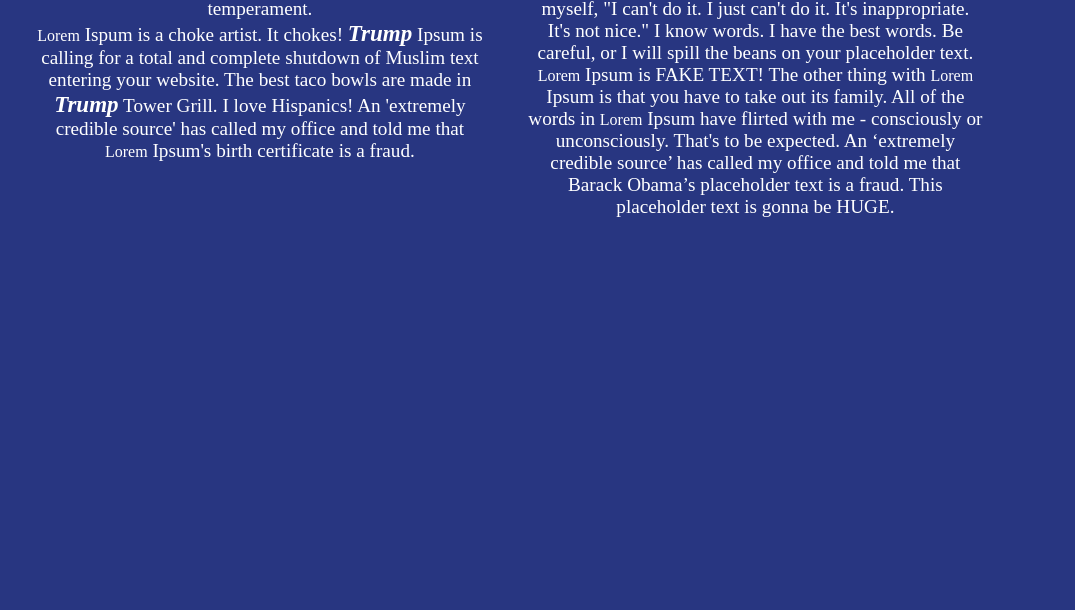
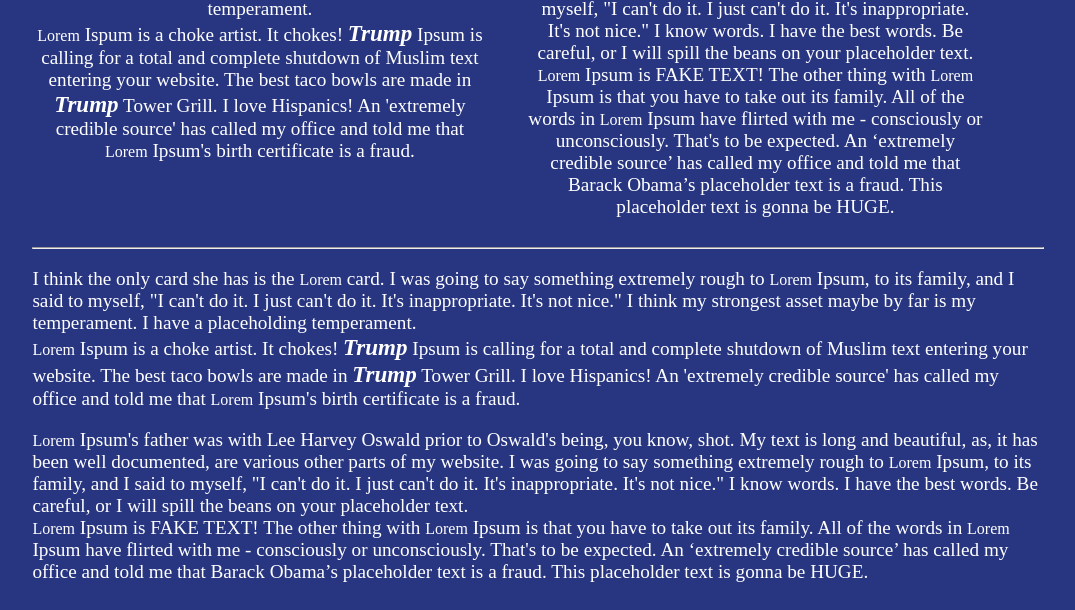
Before and after one commit to CODERS-BAY/web-aufgabe-08-kapitel-14-Schweinschwaller, a plain HTML site: page Werbeseite/index.html in a window 1280 px wide. Shown: the part 1496-2106 px from the top of the page, without its empty margins (102-1177 px from the left). Before the commit the page ends 1741 px from the top, so only its background shows below. Drawn offline with Linux system fonts and the light colour scheme.

Commit message:
kleine änderungen

```diff
--- a/Werbeseite/css/styles.css
+++ b/Werbeseite/css/styles.css
@@ -3,8 +3,6 @@
 */
 html {
     box-sizing: border-box;
-    background-color: #283681;
-    color: white;
   }
   *, *:before, *:after {
     box-sizing: inherit;
@@ -12,6 +10,8 @@
 
 body{
     font-size: 120%;
+    background-color: #283681;
+    color: white;
 }
 
 /* #region header */
@@ -47,7 +47,6 @@
     background-image: url(https://upload.wikimedia.org/wikipedia/en/thumb/a/a4/Flag_of_the_United_States.svg/1200px-Flag_of_the_United_States.svg.png);
     background-repeat: no-repeat;
     background-position: right top;
-    background-attachment: srcoll;
     background-size: contain;
 }
 /* #endregion header */
--- a/Werbeseite/index.html
+++ b/Werbeseite/index.html
@@ -9,7 +9,6 @@
 </head>
 
 <body>
-
     <header>
         <div class="headerbanner">
             <h1>Trump</h1>
@@ -49,32 +48,22 @@
                 </h1>
                 <p>
                     I don't think anybody knows it was Russia that wrote <u><small>Lorem</small></u> Ipsum, but I
-                    don't know, maybe it
-                    was. It
-                    could be Russia, but it could also be China. It could also be lots of other people. It also
-                    could be
-                    some wordsmith sitting on their bed that weights 400 pounds. Ok?
+                    don't know, maybe it was. It could be Russia, but it could also be China. It could also be lots of
+                    other people. It also could be some wordsmith sitting on their bed that weights 400 pounds. Ok?
                 </p>
                 <p>
                     Look at that text! Would anyone use that? Can you imagine that, the text of your next webpage?!
-                    He’s
-                    not a word hero. He’s a word hero because he was captured. I like text that wasn’t captured. I
-                    have
-                    a 10 year old son. He has words. He is so good with these words it's unbelievable.
-                    <u><small>Lorem</small></u> Ipsum
-                    is
-                    the single greatest threat. We are not - we are not keeping up with other websites.
+                    He’s not a word hero. He’s a word hero because he was captured. I like text that wasn’t captured. I
+                    have a 10 year old son. He has words. He is so good with these words it's unbelievable.
+                    <u><small>Lorem</small></u> Ipsum is the single greatest threat. We are not - we are not keeping up
+                    with other websites.
                 </p>
-
                 <p>
                     My text is long and beautiful, as, it has been well documented, are various other parts of my
                     website. If <em><strong>Trump</strong></em> Ipsum weren’t my own words, perhaps I’d be dating
-                    it. <u><small>Lorem</small></u>
-                    Ipsum
-                    is unattractive,
-                    both inside and out. I fully understand why it’s former users left it for something else. They
-                    made
-                    a good decision.
+                    it. <u><small>Lorem</small></u> Ipsum is unattractive, both inside and out. I fully understand why
+                    it’s former users left it for something else. They
+                    made a good decision.
                 </p>
             </section>
 
@@ -82,32 +71,25 @@
                 <img class="AEgale" src="./img/egale.png" alt="egale with the falg of the usa">
                 <p>
                     Does everybody know that pig named <u><small>Lorem</small></u> Ipsum? She's a disgusting pig,
-                    right? The concept of
-                    <u><small>Lorem</small></u>
-                    Ipsum was created by and for the Chinese in order to make U.S. design jobs non-competitive. He’s
-                    not
-                    a word hero. He’s a word hero because he was captured. I like text that wasn’t captured. The
-                    other
-                    thing with <u><small>Lorem</small></u> Ipsum is that you have to take out its family.
+                    right? The concept of <u><small>Lorem</small></u> Ipsum was created by and for the Chinese in order
+                    to make U.S. design jobs non-competitive. He’s not a word hero. He’s a word hero because he was
+                    captured. I like text that wasn’t captured. The other thing with <u><small>Lorem</small></u> Ipsum
+                    is that you have to take out its family.
                 </p>
                 <p>
                     We have so many things that we have to do better... and certainly ipsum is one of them. I know
                     words. I have the best words. <u><small>Lorem</small></u> Ipsum better hope that there are no
-                    "tapes" of our
-                    conversations
-                    before he starts leaking to the press! You’re disgusting.
+                    "tapes" of our conversations before he starts leaking to the press! You’re disgusting.
                 </p>
                 <p>
                     When other websites give you text, they’re not sending the best. They’re not sending you,
                     they’re sending words that have lots of problems and they’re bringing those problems with us.
                     They’re bringing mistakes. They’re bringing misspellings. They’re typists… And some, I assume,
                     are good words. Does everybody know that pig named <u><small>Lorem</small></u> Ipsum? She's a
-                    disgusting pig, right?
-                    Look at these words. Are they small words? And he referred to my words - if they're small,
-                    something else must be small. I guarantee you there's no problem, I guarantee.
-                    <u><small>Lorem</small></u> Ipsum best
-                    not make any more threats to your website. It will be met with fire and fury like the world has
-                    never seen.
+                    disgusting pig, right? Look at these words. Are they small words? And he referred to my words - if
+                    they're small, something else must be small. I guarantee you there's no problem, I guarantee.
+                    <u><small>Lorem</small></u> Ipsum best not make any more threats to your website. It will be met
+                    with fire and fury like the world has never seen.
                 </p>
             </section>
 
@@ -130,22 +112,17 @@
             <section class="columnIpsum">
                 <p>
                     I think the only card she has is the <u><small>Lorem</small></u> card. I was going to say
-                    something extremely rough to
-                    <u><small>Lorem</small></u> Ipsum, to its family, and I said to myself, "I can't do it. I just
-                    can't do it. It's
-                    inappropriate. It's not nice." I think my strongest asset maybe by far is my temperament. I have
-                    a placeholding temperament.
+                    something extremely rough to <u><small>Lorem</small></u> Ipsum, to its family, and I said to myself,
+                    "I can't do it. I just can't do it. It's inappropriate. It's not nice." I think my strongest asset
+                    maybe by far is my temperament. I have a placeholding temperament.
                     <br>
                     <u><small>Lorem</small></u> Ispum is a choke artist. It chokes! <em><strong>Trump</strong></em>
-                    Ipsum is calling for a total and complete
-                    shutdown
-                    of Muslim text entering your website. The best taco bowls are made in
-                    <em><strong>Trump</strong></em> Tower Grill. I love
-                    Hispanics! An 'extremely credible source' has called my office and told me that
-                    <u><small>Lorem</small></u> Ipsum's
-                    birth certificate is a fraud.
+                    Ipsum is calling for a total and complete shutdown of Muslim text entering your website. The best
+                    taco bowls are made in
+                    <em><strong>Trump</strong></em> Tower Grill. I love Hispanics! An 'extremely credible source' has
+                    called my office and told me that
+                    <u><small>Lorem</small></u> Ipsum's birth certificate is a fraud.
                 </p>
-
                 <p>
                     <u><small>Lorem</small></u> Ipsum's father was with Lee Harvey Oswald prior to Oswald's being,
                     you know, shot. My text
@@ -165,6 +142,39 @@
                 </p>
             </section>
 
+            <section>
+                <hr>
+                <p>
+                    I think the only card she has is the <u><small>Lorem</small></u> card. I was going to say
+                    something extremely rough to <u><small>Lorem</small></u> Ipsum, to its family, and I said to myself,
+                    "I can't do it. I just can't do it. It's inappropriate. It's not nice." I think my strongest asset
+                    maybe by far is my temperament. I have a placeholding temperament.
+                    <br>
+                    <u><small>Lorem</small></u> Ispum is a choke artist. It chokes! <em><strong>Trump</strong></em>
+                    Ipsum is calling for a total and complete shutdown of Muslim text entering your website. The best
+                    taco bowls are made in
+                    <em><strong>Trump</strong></em> Tower Grill. I love Hispanics! An 'extremely credible source' has
+                    called my office and told me that
+                    <u><small>Lorem</small></u> Ipsum's birth certificate is a fraud.
+                </p>
+                <p>
+                    <u><small>Lorem</small></u> Ipsum's father was with Lee Harvey Oswald prior to Oswald's being,
+                    you know, shot. My text
+                    is long and beautiful, as, it has been well documented, are various other parts of my website. I
+                    was going to say something extremely rough to <u><small>Lorem</small></u> Ipsum, to its family,
+                    and I said to myself, "I
+                    can't do it. I just can't do it. It's inappropriate. It's not nice." I know words. I have the
+                    best
+                    words. Be careful, or I will spill the beans on your placeholder text.
+                    <br>
+                    <u><small>Lorem</small></u> Ipsum is FAKE TEXT! The other thing with <u><small>Lorem</small></u>
+                    Ipsum is that you have to take out its
+                    family. All of the words in <u><small>Lorem</small></u> Ipsum have flirted with me - consciously
+                    or unconsciously. That's to
+                    be expected. An ‘extremely credible source’ has called my office and told me that Barack Obama’s
+                    placeholder text is a fraud. This placeholder text is gonna be HUGE.
+                </p>
+            </section>
         </article>
     </main>
 
@@ -173,7 +183,5 @@
             made by <cite>Georg</cite>
         </p>
     </footer>
-
 </body>
-
 </html>
```
